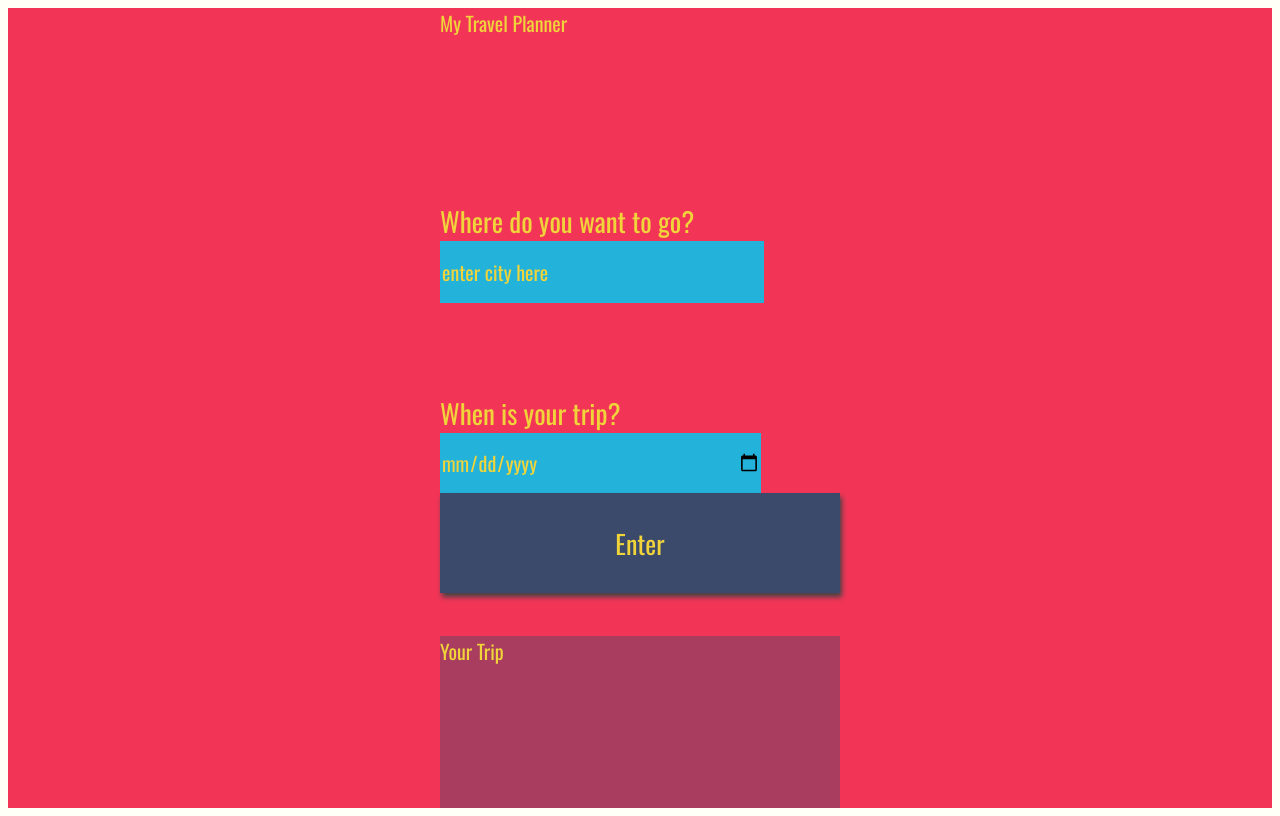
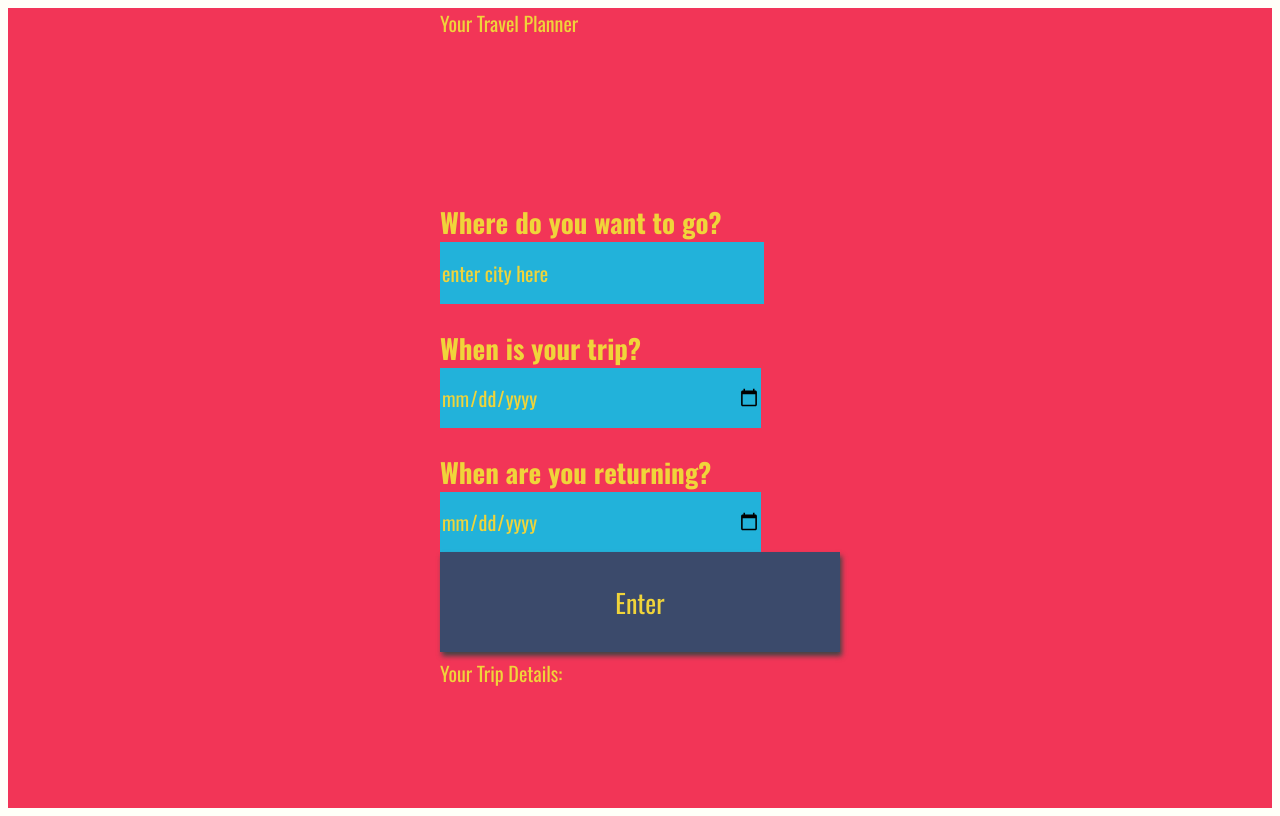
Before and after one commit to mak87-cmd/Travel-App, a website built with webpack: page src/client/views/index.html in a window 1280 px wide. Built offline with nearby package versions, Linux system fonts and the light colour scheme; a web font is replaced by a local one.

Commit message:
refactor: add divs for css grid

```diff
--- a/src/client/views/index.html
+++ b/src/client/views/index.html
@@ -2,28 +2,40 @@
 <html>
 <head>
   <meta charset="UTF-8">
+  <meta name="viewport" content="width=device-width, initial-scale=1.0">
 <title>Weather Journal</title>
 <link href="https://fonts.googleapis.com/css?family=Oswald:400,600,700|Ranga:400,700&display=swap" rel="stylesheet">
 </head>
  <body>
 <div id="app">
-  <div class="holder headline">
-    My Travel Planner
+  <header id="header">
+    <div id="app-title">
+      Your Travel Planner
     </div>
-  <div class="holder city">
+  </header>
+  <div id="user-input">
+    <h1 id="destination-city">
       <label for="city">Where do you want to go?</label>
       <input type="text" id="city" placeholder="enter city here">
-  </div>
-  <div class="holder date">
+    </h1>
+    <h1 id="departure-date">
       <label for="date">When is your trip?</label>
       <input type="date" id="start" name="trip-start">
+    </h1>
+    <h1 id="return-date">
+      <label for="date">When are you returning?</label>
+      <input type="date" id="end" name="trip-end">
       <button id="generate" type="submit">Enter</button>
+    </h1>
   </div>
-  <div class="holder entry">
-    <div class="title">Your Trip</div>
-    <div id="entryHolder">
+  <div id="trip-details">
+    <div id="trip-details-title">Your Trip Details:</div>
+    <div id="trip-details-box">
     <div id="destination"></div>
-    <div id="date"></div>
+    <div id="start-date"></div>
+    <div id="end-date"></div>
+    <div id="length-of-trip"></div>
+    <div id="temp"></div>
     <div id="low-temp"></div>
     <div id="high-temp"></div>
     <div id="description"></div>
@@ -31,6 +43,5 @@
   </div>
   </div>
   </div>
-
 </body>
 </html>
```
Lines whose indentation alone changed are shown as unchanged.
